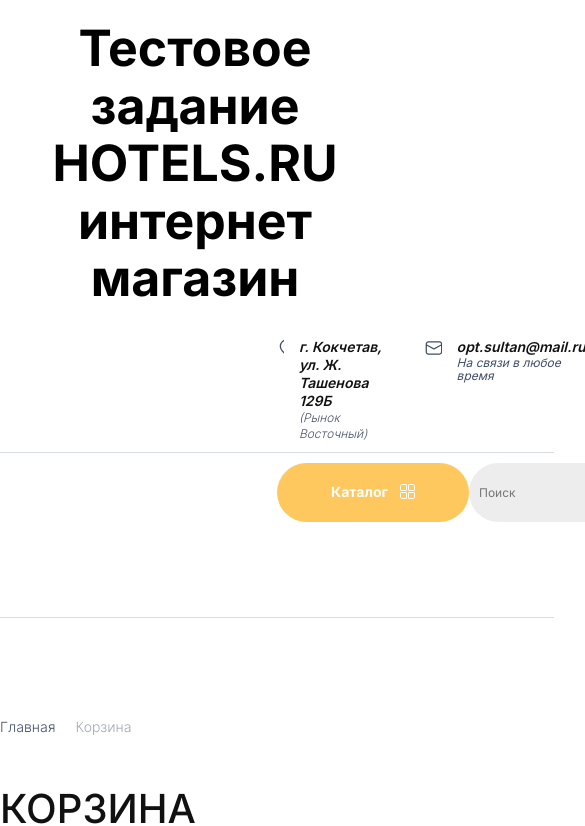
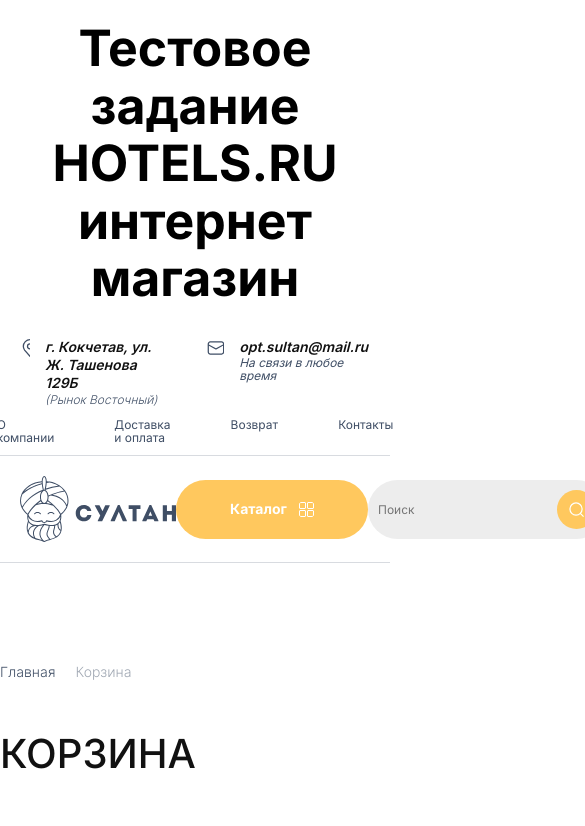
Before and after one commit to mvodev/hotels-online-shop, a React (Vite) app: page /cart in a window 390 px wide. Shown: the top 826 px of the page, 585 px wide, since content can reach past the window. Built offline with nearby package versions, Linux system fonts and the light colour scheme.

Commit message:
add media rules for header

```diff
--- a/src/components/contacts/Contacts.scss
+++ b/src/components/contacts/Contacts.scss
@@ -2,6 +2,8 @@
   display: flex;
   flex-direction: column;
   gap: 5px;
+  width: 152px;
+  flex: 0 0 152px;
 
   &__tel {
     font-family: 'Inter';
--- a/src/components/header/Header.scss
+++ b/src/components/header/Header.scss
@@ -8,20 +8,18 @@
 
   &__first-row {
     min-height: 61px;
-    padding: 10px 277px;
+    padding: 10px 14.427%;
   }
 
   &__second-row {
     min-height: 107px;
-    padding: 10px 277px;
+    padding: 10px 14.427%;
   }
 
   &__first-row,
   &__second-row {
     border-bottom: 1px solid rgba($color: #3F4E65, $alpha: 0.2);
-  }
-
-  &__first-row,&__second-row {
+    align-items: center;
     display: flex;
     flex-direction: row;
     justify-content: space-between;
@@ -88,9 +86,38 @@
 
   &__image {
     height: 92px;
+    flex: 0 0 92px;
     width: 70px;
     background-image: url('../../assets/images/girl.svg');
     background-size: cover;
   }
 
 }
+
+@media (max-width:1700px){
+  .header {
+    &__image {
+      display: none;
+    }
+    &__first-row,
+    &__second-row{
+      padding: 10px 20px;
+    }
+  }
+}
+
+@media (max-width:1140px){
+  .header .button_download-wide {
+    display: none;
+  }
+}
+
+@media (max-width:1140px){
+  .header {
+    &__first-row {
+      display: flex;
+      flex-direction: column;
+      gap: 10px;
+    }
+  }
+}
--- a/src/components/logo/Logo.scss
+++ b/src/components/logo/Logo.scss
@@ -1,6 +1,7 @@
 .logo {
   width: 156px;
   height: 66px;
+  flex: 0 0 156px;
 
   &_color_white {
     background-image: url('../../assets/images/logo-white.svg');
```
